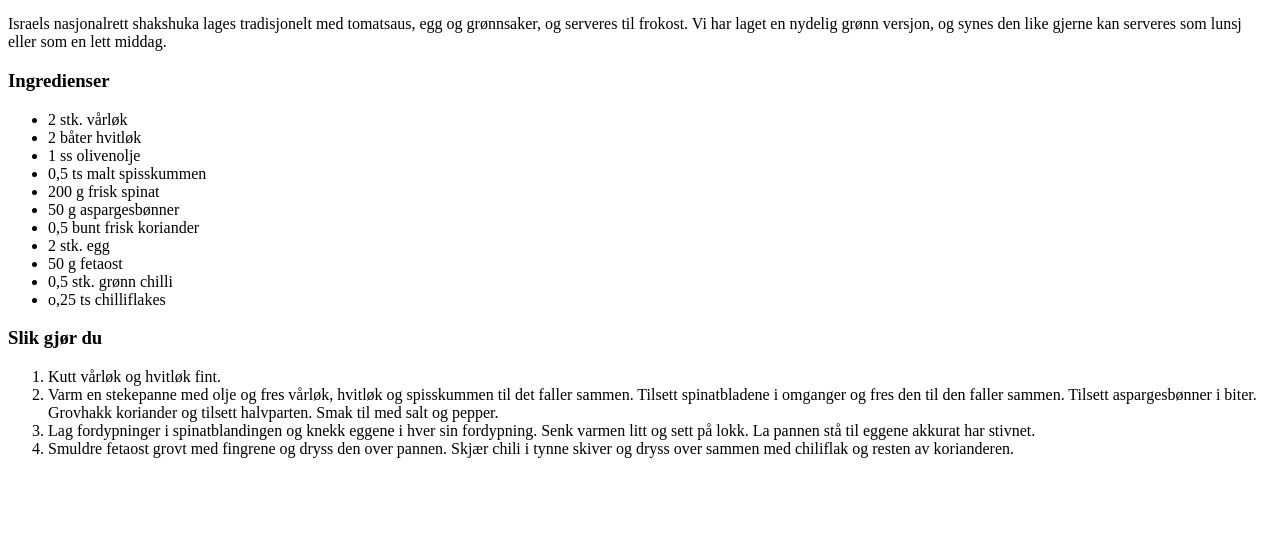
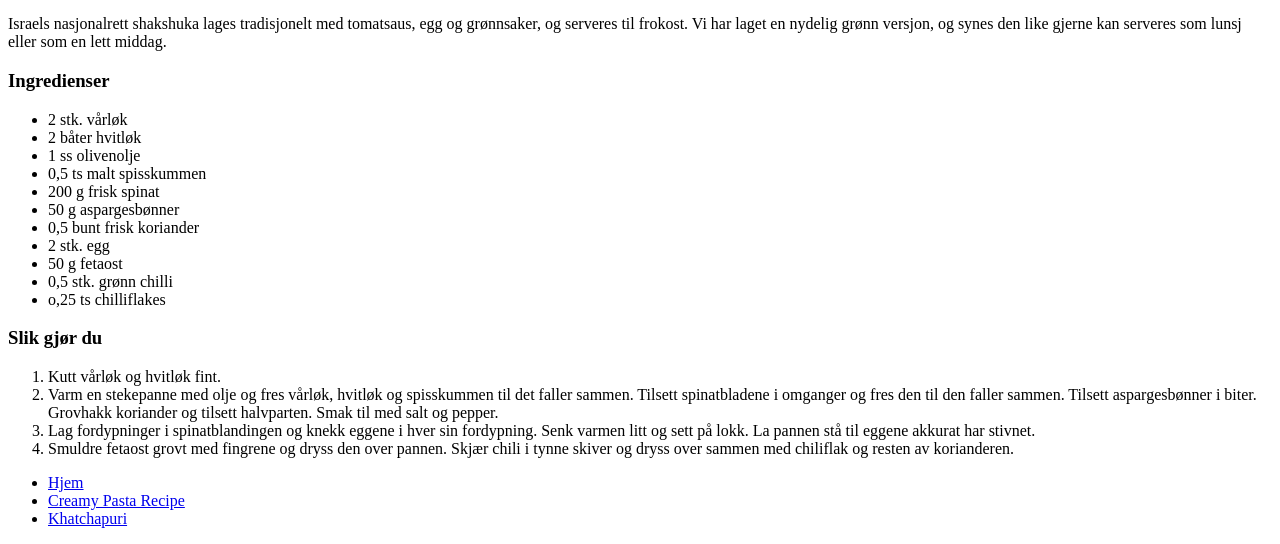
Before and after one commit to Miissy/OdinRecipes, a plain HTML site: page recipes/shakshuka.html in a window 1280 px wide. Shown: the part 428-972 px from the top of the page. Before the commit the page ends 902 px from the top, so only its background shows below. Drawn offline with Linux system fonts and the light colour scheme.

Commit message:
Added nav list to all files

```diff
--- a/recipes/shakshuka.html
+++ b/recipes/shakshuka.html
@@ -4,6 +4,7 @@
 <head>
     <meta charset="utf-8">
     <title>Shakshuka</title>
+    <link rel="stylesheet" href="../style.css">
 </head>
 
 
@@ -44,6 +45,13 @@
             med chiliflak og resten av korianderen.</li>
     </ol>
 
+    <ul>
+        <li><a href="../index.html">Hjem</a></li>
+        <li><a href="recipes/cream-pasta.html">Creamy Pasta Recipe</a>
+        </li>
+        <li><a href="recipes/khatchapuri.html">Khatchapuri</a></li>
+    </ul>
+
 
 </body>
 
```
Also changed, not shown: index.html (+1 -0 lines), recipes/cream-pasta.html (+7 -0 lines), recipes/khatchapuri.html (+8 -0 lines), style.css (added).
